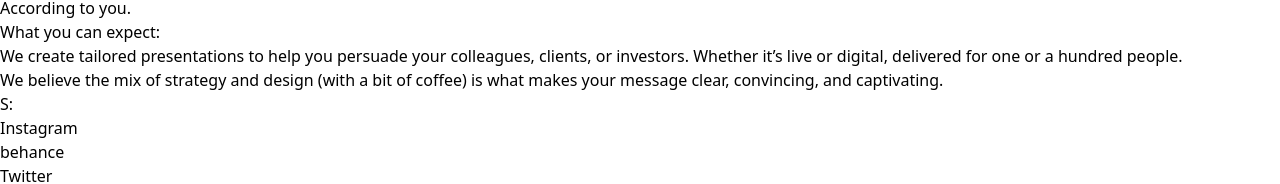
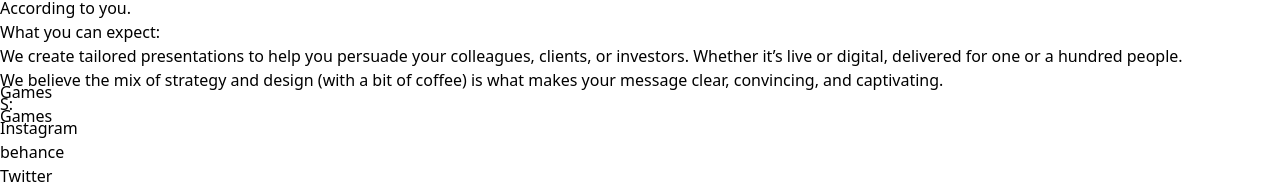
Before and after one commit to Rupesh-Gaur200/testing-1, a React (Vite) app: page / in a window 1280 px wide. Shown: the part 360-544 px from the top of the page. Built offline with nearby package versions, Linux system fonts and the light colour scheme.

Commit message:
added the anchor tag in eyeball named as Games which redirect to poki.com

```diff
--- a/src/components/Game.jsx
+++ b/src/components/Game.jsx
@@ -34,8 +34,9 @@ window.addEventListener("mousemove",(e)=>{
 
                       <div className=" flex justify-center gap-10 absolute top-1/2  left-1/2 -translate-x-[50%] -translate-y-[80%]  ">
                         <div className=" flex items-center justify-center w-[12vw] h-[12vw] rounded-full bg-zinc-200 ">
-                        <div className=" relative w-[8vw] h-[8vw] rounded-full bg-black ">
 
+                        <div className=" relative w-[8vw] h-[8vw] rounded-full bg-black hover:cursor-pointer ">
+                        <a className="z-[2] absolute top-1/2 left-1/2 -translate-x-[50%] -translate-y-[50%] font-semibold " href="https://poki.com/" target="_blank">Games</a>
 
                           <div style={{transform: `translate(-50%,-50%) rotate(${rotation}deg)`}} className="absolute top-1/2 left-1/2 -translate-x-[50%] -translate-y-[50%] w-full h-10 ">
 
@@ -44,14 +45,15 @@ window.addEventListener("mousemove",(e)=>{
 
 
                               </div>
+
                               </div>
                               </div>
 
                         </div>
                         <div className=" flex items-center justify-center w-[12vw] h-[12vw] rounded-full bg-zinc-200 ">
-                        <div className=" relative flex justify-center items-center w-[8vw] h-[8vw] rounded-full bg-black ">
+                        <div className=" relative flex justify-center items-center w-[8vw] h-[8vw] rounded-full bg-black hover:cursor-pointer ">
 
-
+                        <a className=" z-[2] absolute top-1/2 left-1/2 -translate-x-[50%] -translate-y-[50%] font-semibold" href="https://poki.com/" target="_blank">Games</a>
                           <div style={{transform: `translate(-50%,-50%) rotate(${rotation}deg)`}} className="absolute top-1/2 left-1/2 -translate-x-[50%] -translate-y-[50%]   w-full h-10">
                         <div className="w-[2vw] h-[2vw] rounded-full bg-zinc-200 ">
 
```
